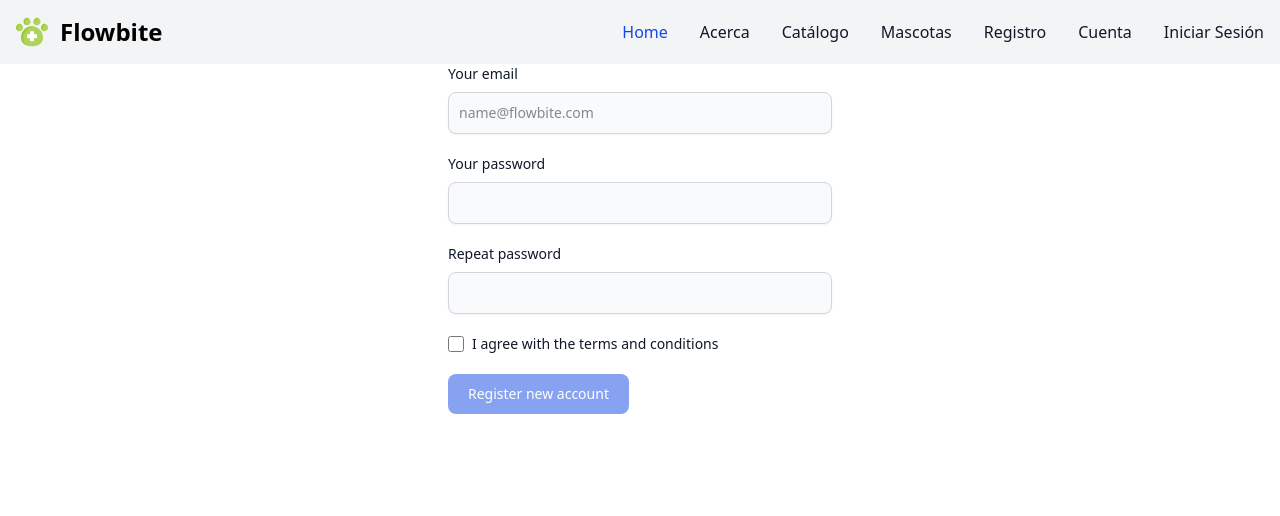
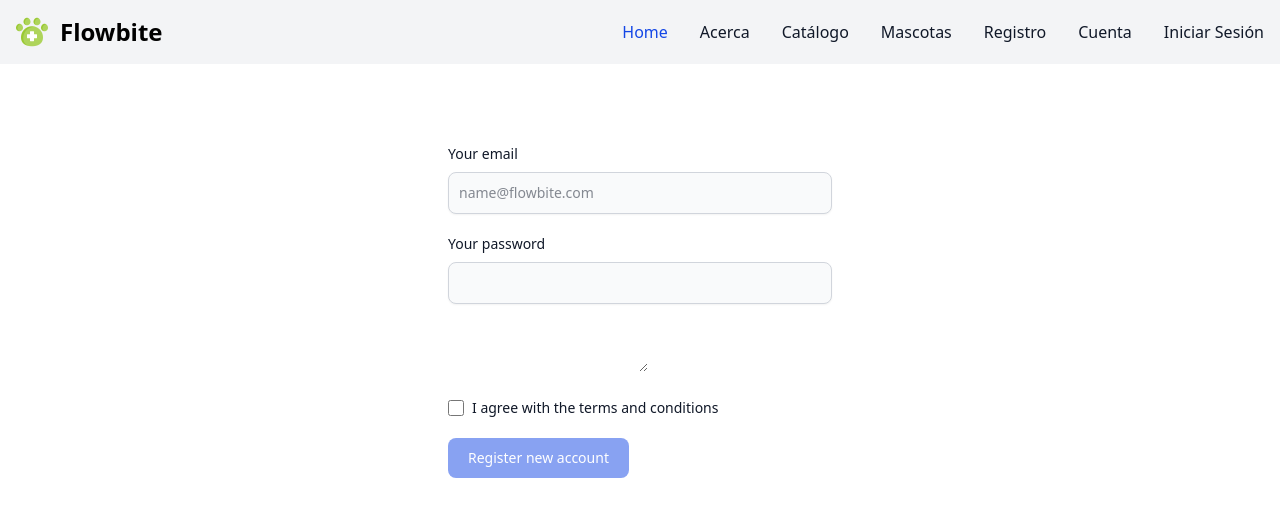
Before and after one commit to veritozy/repasoWebII, an Angular app: page /cuenta in a window 1280 px wide. Shown: the top 516 px of the page. Built offline with nearby package versions, Linux system fonts and the light colour scheme.

Commit message:
formulario comentarios

```diff
--- a/src/app/shared/crear-cuenta/crear-cuenta.html
+++ b/src/app/shared/crear-cuenta/crear-cuenta.html
@@ -1,4 +1,4 @@
-<form [formGroup]="cuentaForm" (ngSubmit)="registrar()" class="max-w-sm mx-auto">
+<form [formGroup]="cuentaForm" (ngSubmit)="registrar()" class="max-w-sm mx-auto mt-20">
 
   <div class="mb-5">
     <label for="email" class="block mb-2 text-sm font-medium text-gray-900 dark:text-white">Your email</label>
@@ -33,7 +33,7 @@ touched significa "tocado".
     }
   </div>
 
-  <div class="mb-5">
+  <!--<div class="mb-5">
     <label for="repeat-password" class="block mb-2 text-sm font-medium text-gray-900 dark:text-white">Repeat password</label>
     <input type="password" id="repeat-password" formControlName="repeatPassword"
            class="shadow-xs bg-gray-50 border border-gray-300 text-gray-900 text-sm rounded-lg focus:ring-blue-500 focus:border-blue-500 block w-full p-2.5 dark:bg-gray-700 dark:border-gray-600 dark:text-white" />
@@ -41,6 +41,11 @@ touched significa "tocado".
     @if (cuentaForm.hasError('noCoinciden') && cuentaForm.get('repeatPassword')?.touched) {
       <p class="mt-2 text-sm text-red-600 font-bold">⚠️ Las contraseñas no coinciden.</p>
     }
+  </div>-->
+  <div class="mb-5">
+    <textarea name="" id="">
+
+    </textarea>
   </div>
 
   <div class="flex items-start mb-5">
```
